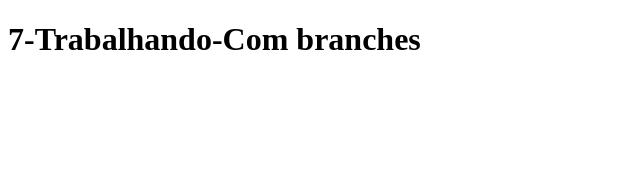
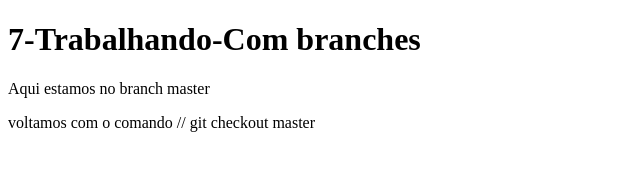
Before and after one commit to Aironys1/Branches, a plain HTML site: page index.html in a window 1280 px wide. Shown: the whole page, without its empty margins (0-640 px from the left). Drawn offline with Linux system fonts and the light colour scheme.

Commit message:
Voltamos para o branch master e editamos o arquivo

```diff
--- a/index.html
+++ b/index.html
@@ -12,6 +12,10 @@
     <h1>7-Trabalhando-Com branches</h1>
 
 
+    <p>Aqui  estamos no branch master </p>
+    <p>voltamos com o comando // git checkout master </p>
+
+
 
 
 
```
